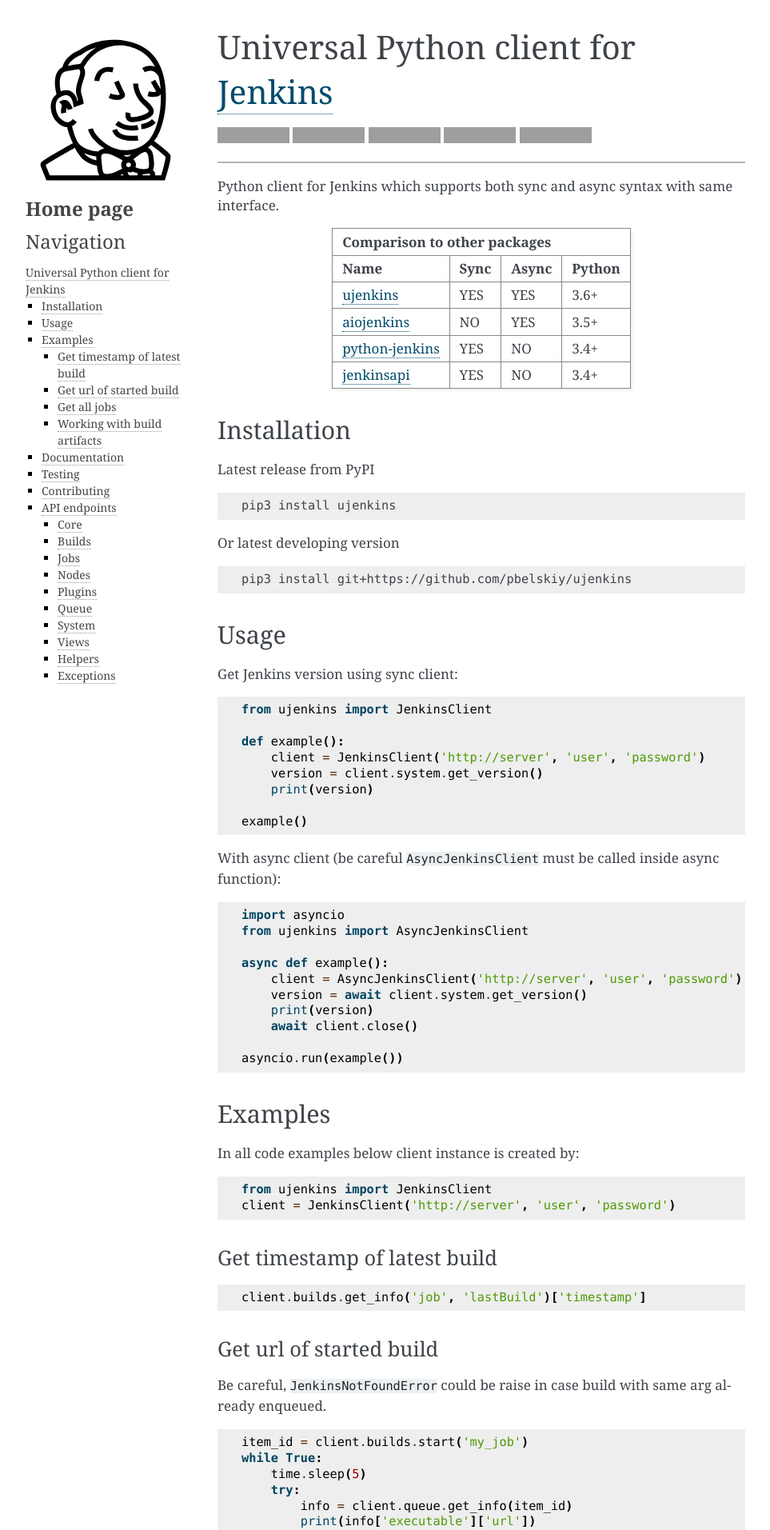
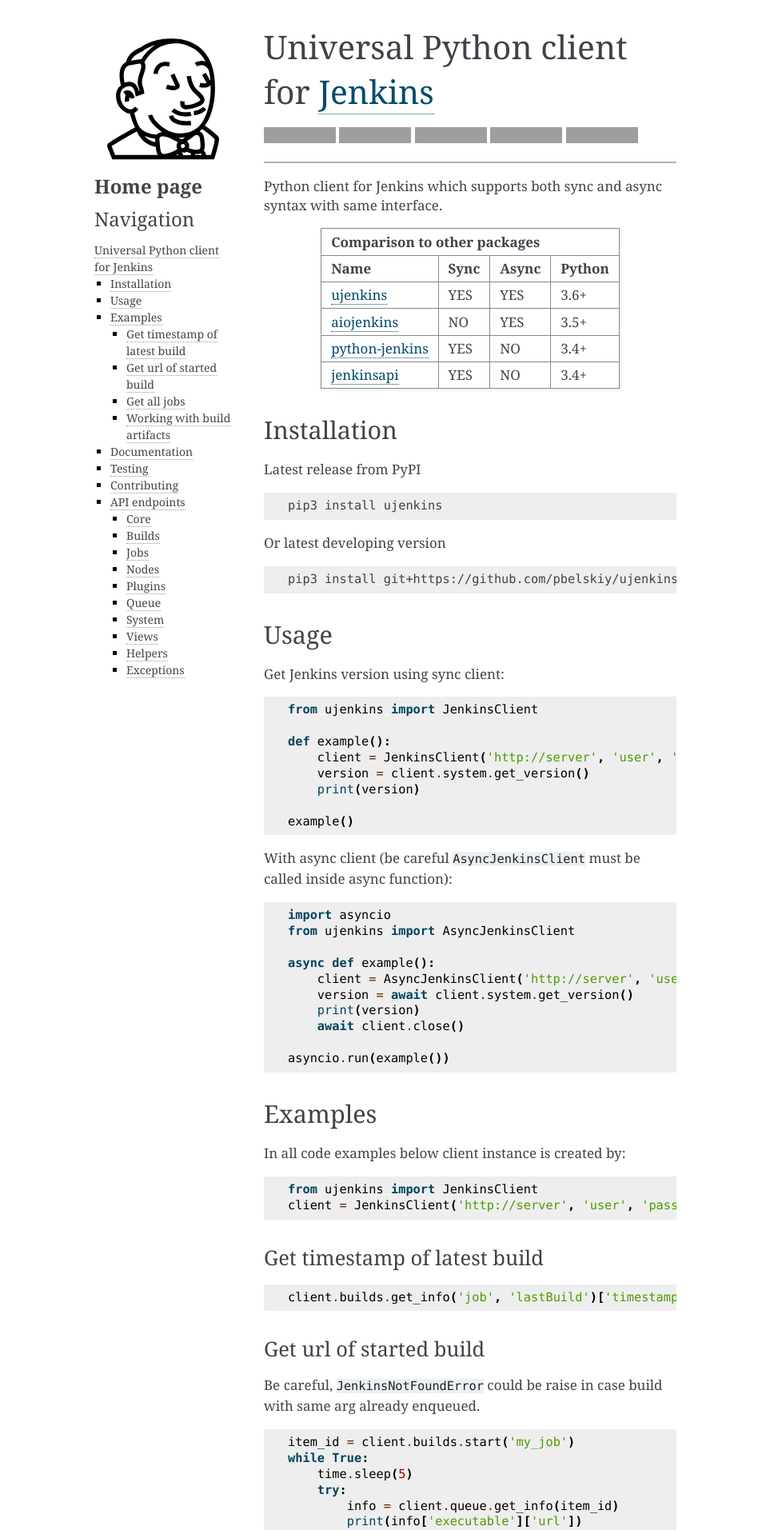
Before and after one commit to pbelskiy/ujenkins, a Sphinx documentation site: the page built from docs/index.rst, in a window 1280 px wide. Shown: the top 1913 px of the page at 80% size, without its empty margins (148-1111 px from the left). Built offline with Sphinx 7.4.7, drawn with Linux system fonts in a browser that asks for light colours; some of the changed text lies outside the part shown; grey boxes are pictures that could not be loaded.

Commit message:
docs: increase html width

```diff
--- a/docs/conf.py
+++ b/docs/conf.py
@@ -77,6 +77,8 @@
 
 html_theme_options = {
     'logo': 'logo.svg',
+    'page_width': '60%',
+    'sidebar_width': '25%',
 }
 
 html_sidebars = {
```
